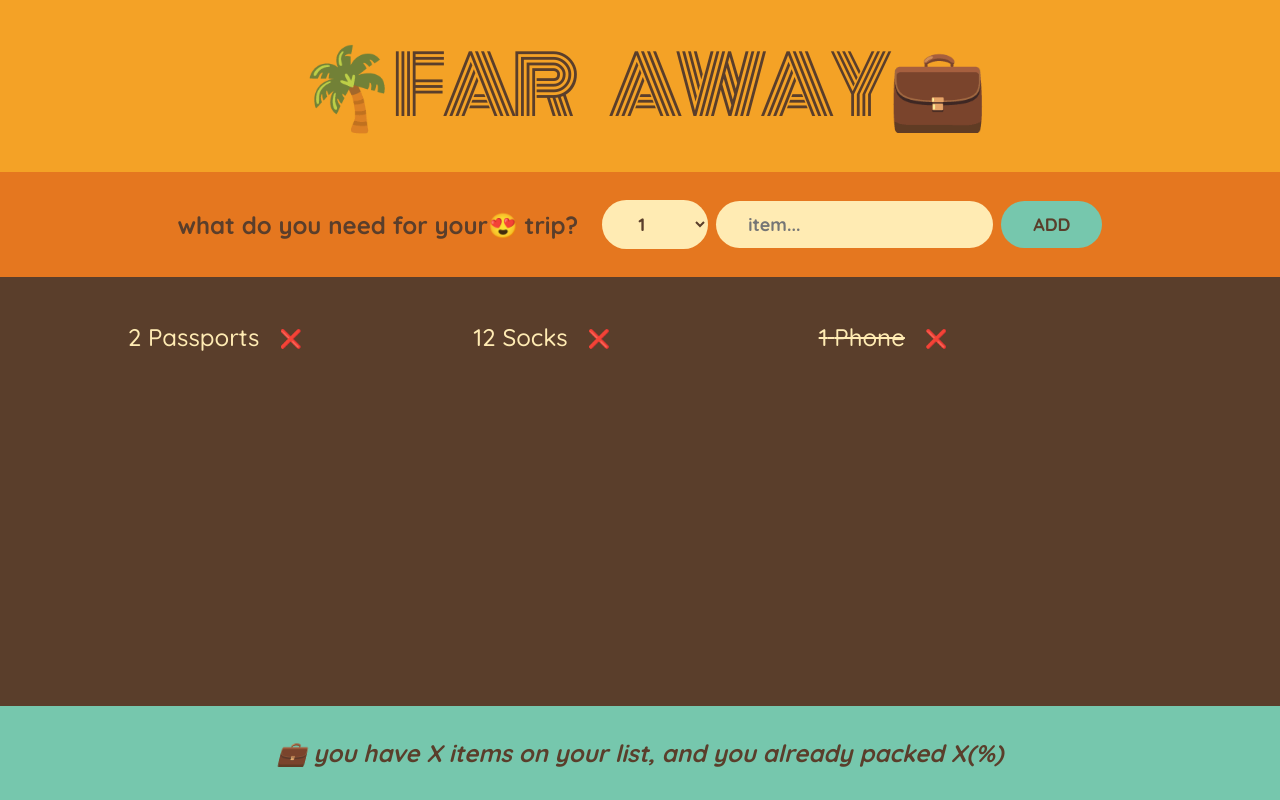
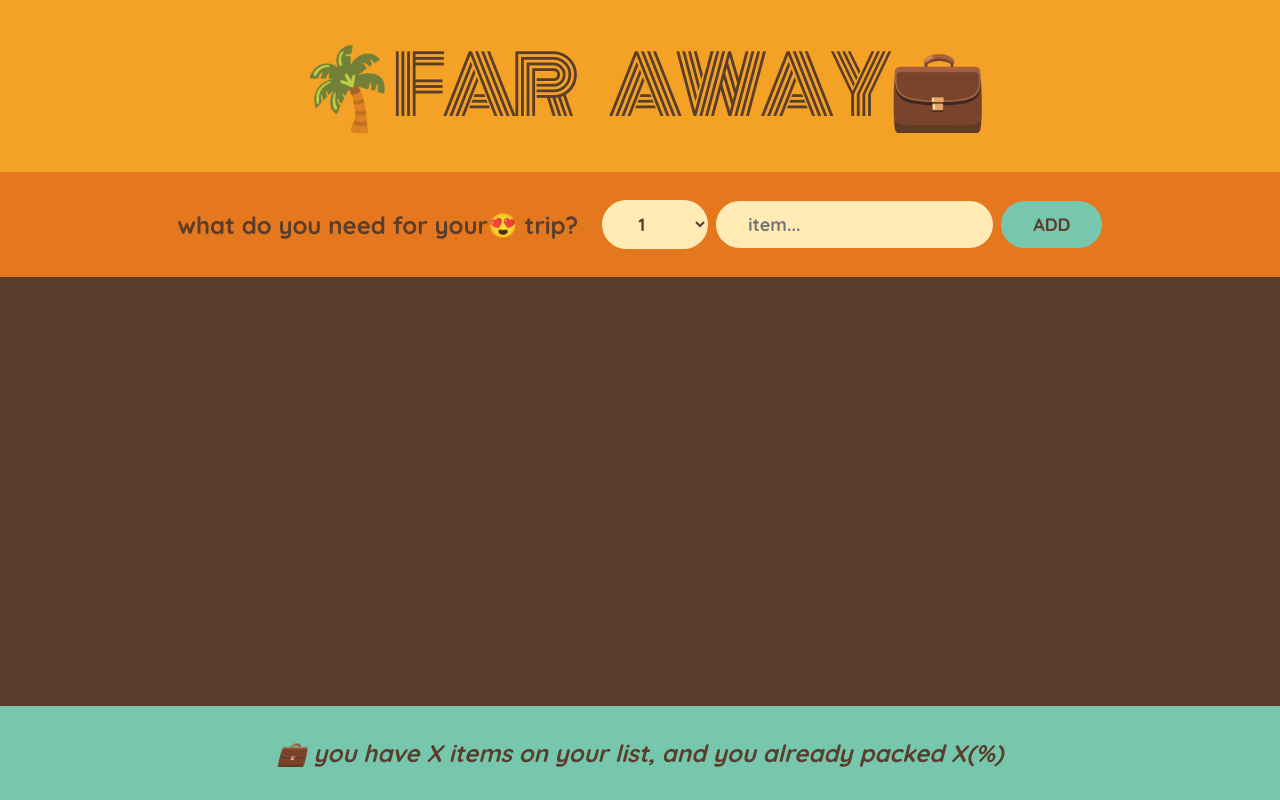
Before and after one commit to swasty-jay/Travelling-list, a React (Create React App) app: page / in a window 1280 px wide. Built offline with nearby package versions, Linux system fonts and the light colour scheme.

Commit message:
added a dynamic list rendering

```diff
--- a/src/App.js
+++ b/src/App.js
@@ -6,12 +6,17 @@ const initialItems = [
   { id: 3, description: "Phone", quantity: 1, packed: true },
 ];
 
-export default function app() {
+export default function App() {
+  const [items, setItems] = useState([]);
+
+  const handleAddItems = (item) => {
+    setItems((items) => [...items, item]);
+  };
   return (
     <div className="app">
       <Logo />
-      <Form />
-      <PackinfList />
+      <Form handleAddItems={handleAddItems} />
+      <PackingList items={items} />
       <Stats />
     </div>
   );
@@ -19,13 +24,9 @@ export default function app() {
 const Logo = () => {
   return <h1>🌴Far Away💼</h1>;
 };
-const Form = () => {
+const Form = ({ handleAddItems }) => {
   const [description, setDescription] = useState("");
   const [Quantity, setQuantity] = useState(1);
-  const [items, setItems] = useState([]);
-  const handleAddItems = (item) => {
-    setItems((items) => [...items, item]);
-  };
 
   const handleSubmit = (e) => {
     e.preventDefault();
@@ -68,11 +69,11 @@ const Form = () => {
     </form>
   );
 };
-const PackinfList = () => {
+const PackingList = ({ items }) => {
   return (
     <div className="list">
       <ul>
-        {initialItems.map((item) => (
+        {items.map((item) => (
           <Item item={item} key={item.id} />
         ))}
       </ul>
```
